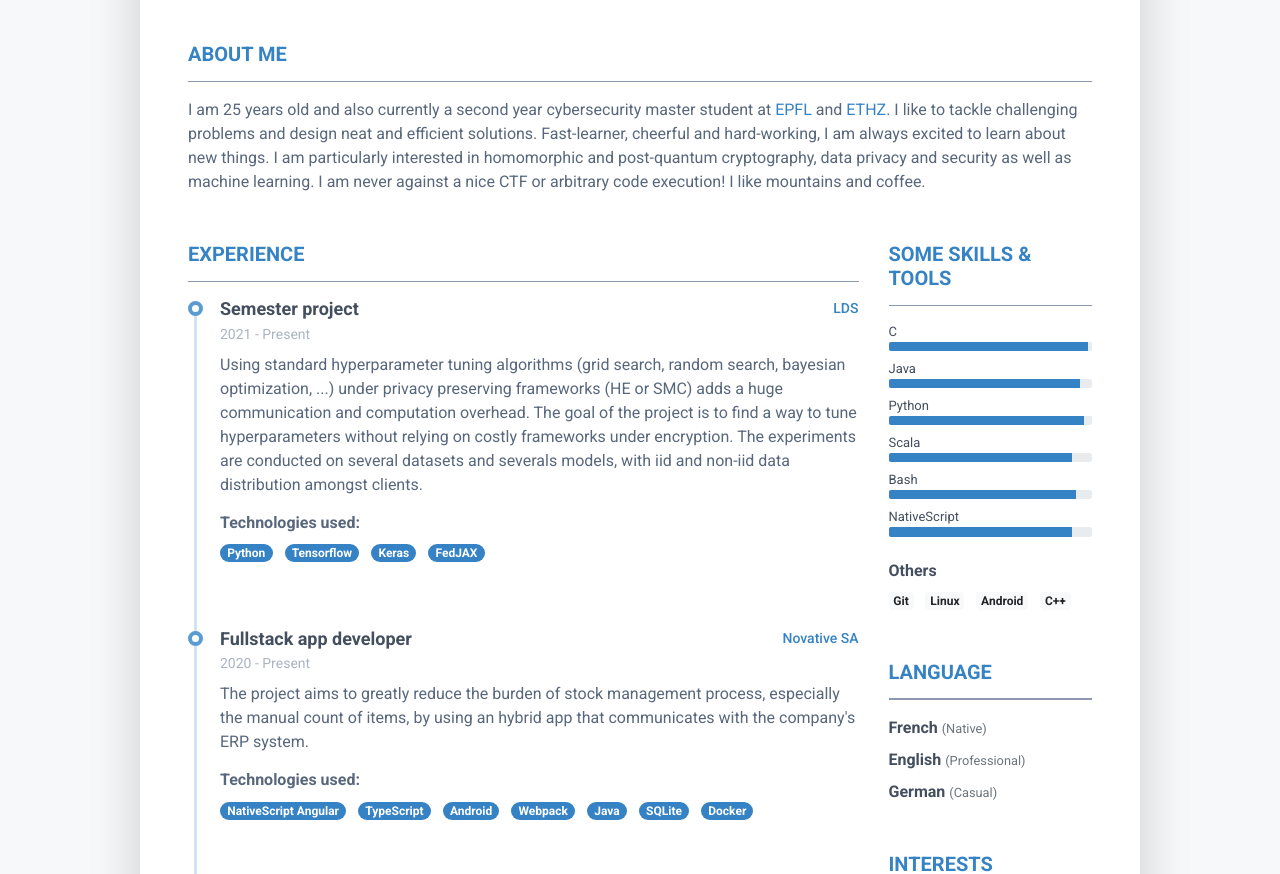
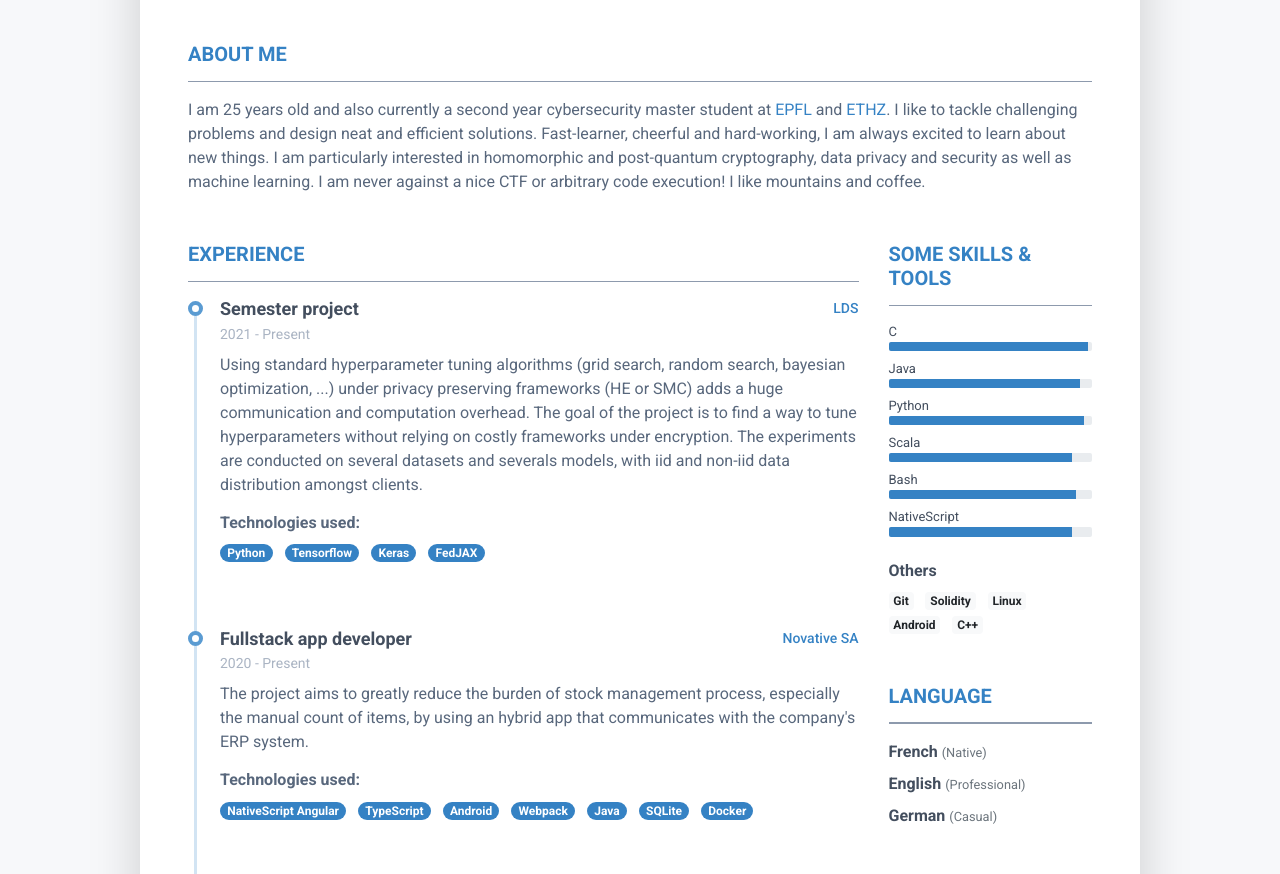
Before and after one commit to simon-perriard/simon-perriard.github.io, a plain HTML site: page index.html in a window 1280 px wide. Shown: the part 226-1100 px from the top of the page. Drawn offline with Linux system fonts and the light colour scheme.

Commit message:
Added solidity

```diff
--- a/index.html
+++ b/index.html
@@ -704,7 +704,7 @@
 									<h4 class="resume-skills-cat font-weight-bold">Others</h4>
 									<ul class="list-inline">
 										<li class="list-inline-item"><span class="badge badge-light">Git</span></li>
-										<!--<li class="list-inline-item"><span class="badge badge-light">Solidity</span></li>-->
+										<li class="list-inline-item"><span class="badge badge-light">Solidity</span></li>
 										<li class="list-inline-item"><span class="badge badge-light">Linux</span>
 										</li>
 										<li class="list-inline-item"><span class="badge badge-light">Android</span>
```
